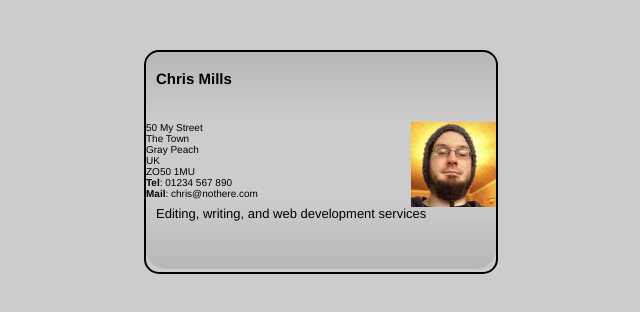
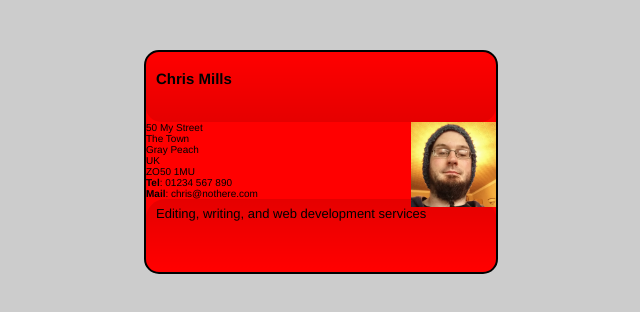
Before and after one commit to Shadrack784/business-card-assessment, a plain HTML site: page index.html in a window 1280 px wide. Shown: the whole page, without its empty margins (319-959 px from the left). Drawn offline with Linux system fonts and the light colour scheme.

Commit message:
color change commit

```diff
--- a/style.css
+++ b/style.css
@@ -1,4 +1,16 @@
 /* General styles - put these straight into your stylesheet */
+
+
+/*00011 specificity for .card header*/
+
+
+/*00012 specificity for .card article img*/
+
+
+/*00010 specificity for .card*/
+
+
+/*00011 specificity for .card footer*/
 
 body {
     margin: 0;
@@ -20,7 +32,7 @@ html {
     width: 35em;
     height: 22em;
     margin: 5em auto;
-    background-colour: red;
+    background-color: red;
     border: 0.2em solid black;
     border-radius: 1.5em;
 }
@@ -31,8 +43,8 @@ img {
 }
 
 .card header {
-    background-image: linear-gradient(to bottom, rgba(0, 0, 0, 0.1), rgba(0, 0, 0, 0));
-    border-radius: 1.5em 1.5em 0 0;
+    background-image: linear-gradient(to bottom, rgba(0, 0, 0, 0), rgba(0, 0, 0, 0.1));
+    border-radius: 0 0 1.5em 1.5em;
     height: 50px;
     line-height: 10px;
     padding: 10px;
@@ -44,8 +56,8 @@ img {
 }
 
 .card footer {
-    background-image: linear-gradient(to bottom, rgba(0, 0, 0, 0), rgba(0, 0, 0, 0.1));
-    border-radius: 0 0 1.5em 1.5em;
+    background-image: linear-gradient(to bottom, rgba(0, 0, 0, 0.1), rgba(0, 0, 0, 0));
+    border-radius: 1.5em 1.5em 0 0;
     height: 50px;
     line-height: 10px;
     padding: 10px;
```
